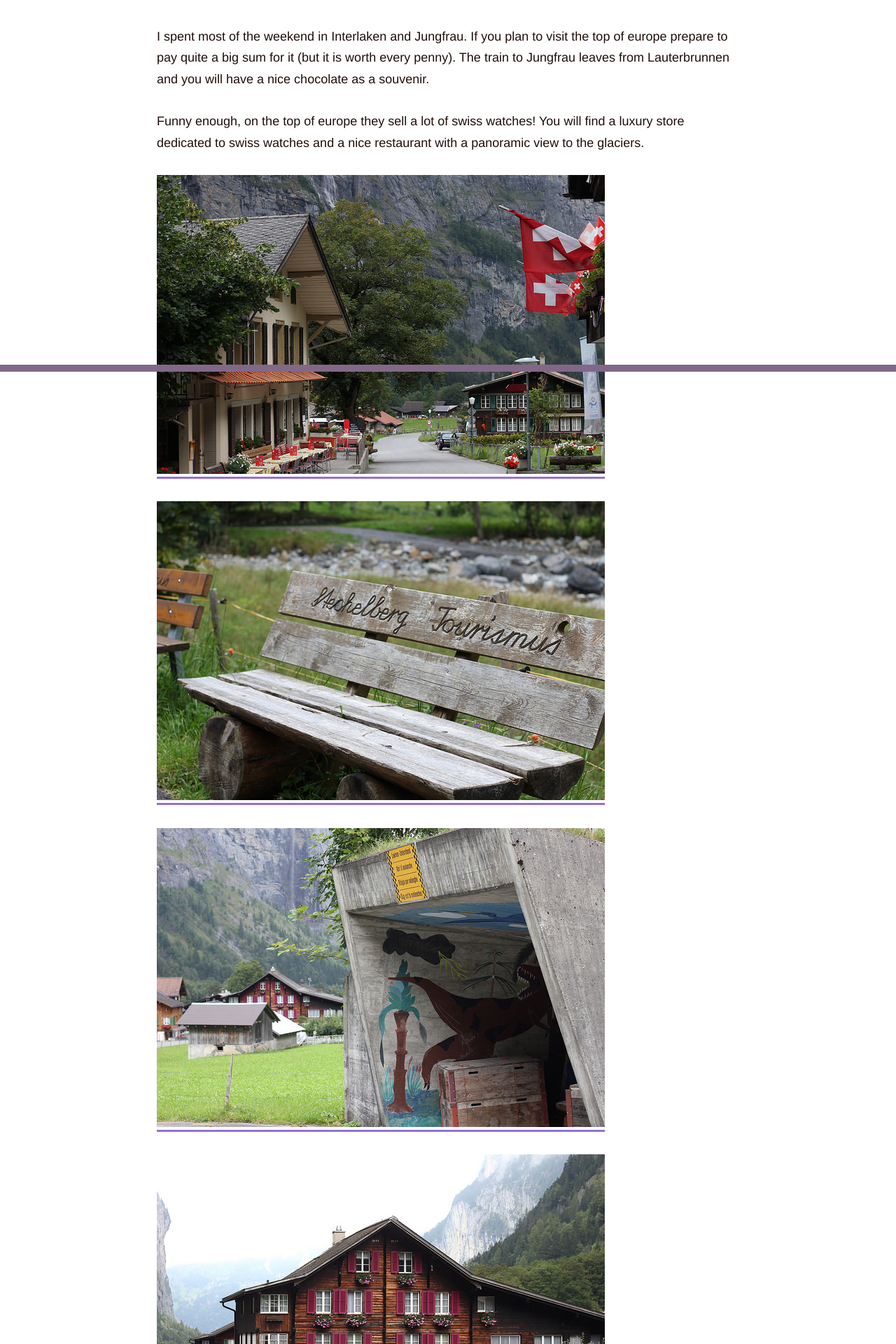
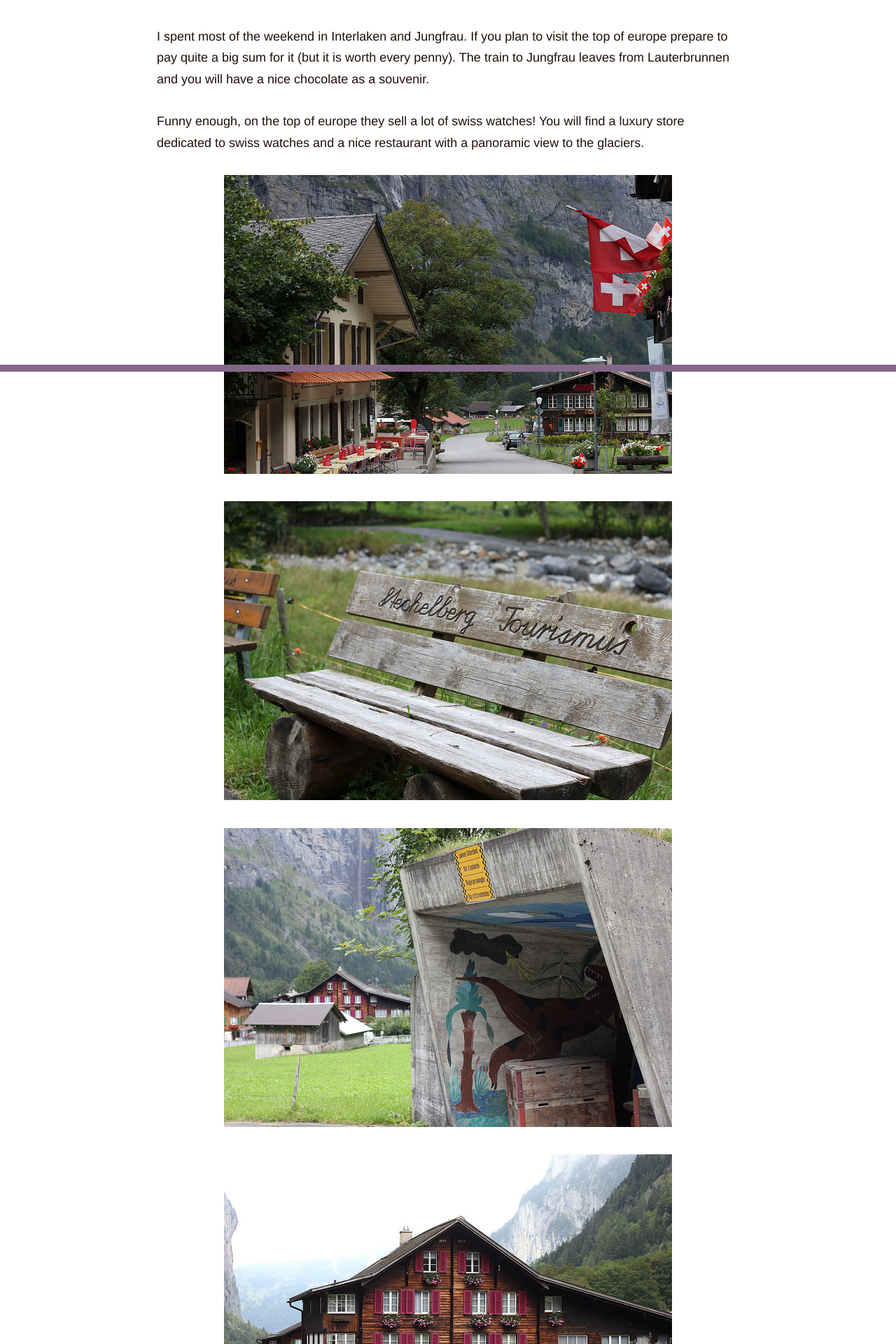
Before and after one commit to ohhelloana/ohhelloana, a Jekyll site: the page built from _posts/2015-06-08-switzerland-2014.html, in a window 1280 px wide. Shown: the part 369-2289 px from the top of the page at 70% size. Built offline with Jekyll 4.4.1, drawn with Linux system fonts in a browser that asks for light colours.

Commit message:
Clear up two more posts;

```diff
--- a/_posts/2015-06-08-switzerland-2014.html
+++ b/_posts/2015-06-08-switzerland-2014.html
@@ -12,24 +12,22 @@ tags:
 - Jungfrau
 - Lauterbrunnen
 - Switzerland
-meta:
-  _edit_last: '1'
 ---
 <p>In August 2014 I visited, for the first time, Switzerland to visit a friend. I had never considered this country has a holiday destination and it wasn't on my plans either. I guess destiny and last minute plans allowed me to discover a beautiful country that wasn't even on my top choices.</p>
 <p>We rode on a motorcycle from Zurich so I didn't have the change to take photos of the landscape along the way which, by the way, are breathtaking. Never I had seen such green grass and breathed such fresh air.</p>
 <p>I spent most of the weekend in Interlaken and Jungfrau. If you plan to visit the top of europe prepare to pay quite a big sum for it (but it is worth every penny). The train to Jungfrau leaves from Lauterbrunnen and you will have a nice chocolate as a souvenir.</p>
 <p>Funny enough, on the top of europe they sell a lot of swiss watches! You will find a luxury store dedicated to swiss watches and a nice restaurant with a panoramic view to the glaciers.</p>
-<p><a title="IMG_2701 by Ana Rodrigues, on Flickr" href="https://www.flickr.com/photos/anarodrigues_/15336034185"><img src="{{ site.baseurl }}/assets/15336034185_74508df15b_z.jpg" alt="IMG_2701" width="640" height="427" /></a></p>
-<p><a title="IMG_2703 by Ana Rodrigues, on Flickr" href="https://www.flickr.com/photos/anarodrigues_/15336074665"><img src="{{ site.baseurl }}/assets/15336074665_e8cb72135a_z.jpg" alt="IMG_2703" width="640" height="427" /></a></p>
-<p><a title="IMG_2717 by Ana Rodrigues, on Flickr" href="https://www.flickr.com/photos/anarodrigues_/15149456048"><img src="{{ site.baseurl }}/assets/15149456048_3cfd785ffd_z.jpg" alt="IMG_2717" width="640" height="427" /></a></p>
-<p><a title="IMG_2720 by Ana Rodrigues, on Flickr" href="https://www.flickr.com/photos/anarodrigues_/15149300439"><img src="{{ site.baseurl }}/assets/15149300439_b0c21ebd92_z.jpg" alt="IMG_2720" width="640" height="427" /></a></p>
-<p><a title="IMG_2721 by Ana Rodrigues, on Flickr" href="https://www.flickr.com/photos/anarodrigues_/15313034116"><img src="{{ site.baseurl }}/assets/15313034116_c3830b89f5_z.jpg" alt="IMG_2721" width="640" height="427" /></a></p>
-<p><a title="IMG_2725 by Ana Rodrigues, on Flickr" href="https://www.flickr.com/photos/anarodrigues_/15332872611"><img src="{{ site.baseurl }}/assets/15332872611_2bab1aa47e_z.jpg" alt="IMG_2725" width="640" height="427" /></a></p>
-<p><a title="IMG_2730 by Ana Rodrigues, on Flickr" href="https://www.flickr.com/photos/anarodrigues_/15149329460"><img src="{{ site.baseurl }}/assets/15149329460_4ca8997b1b_z.jpg" alt="IMG_2730" width="640" height="427" /></a></p>
-<p><a title="IMG_2759 by Ana Rodrigues, on Flickr" href="https://www.flickr.com/photos/anarodrigues_/15313031826"><img src="{{ site.baseurl }}/assets/15313031826_d53a0af5aa_z.jpg" alt="IMG_2759" width="640" height="427" /></a></p>
-<p><a title="IMG_2758 by Ana Rodrigues, on Flickr" href="https://www.flickr.com/photos/anarodrigues_/15149332240"><img src="{{ site.baseurl }}/assets/15149332240_bdc644d411_z.jpg" alt="IMG_2758" width="640" height="427" /></a></p>
-<p><a title="IMG_2768 by Ana Rodrigues, on Flickr" href="https://www.flickr.com/photos/anarodrigues_/15149334840"><img src="{{ site.baseurl }}/assets/15149334840_04e8d8fb04_z.jpg" alt="IMG_2768" width="640" height="427" /></a></p>
-<p><a title="IMG_2838 by Ana Rodrigues, on Flickr" href="https://www.flickr.com/photos/anarodrigues_/15149348240"><img src="{{ site.baseurl }}/assets/15149348240_d75b12c889_z.jpg" alt="IMG_2838" width="640" height="427" /></a></p>
-<p><a title="IMG_2836 by Ana Rodrigues, on Flickr" href="https://www.flickr.com/photos/anarodrigues_/15313018956"><img src="{{ site.baseurl }}/assets/15313018956_be954e6258_z.jpg" alt="IMG_2836" width="640" height="427" /></a></p>
-<p><a title="IMG_2842 by Ana Rodrigues, on Flickr" href="https://www.flickr.com/photos/anarodrigues_/15332890571"><img src="{{ site.baseurl }}/assets/15332890571_156ce0351c_z.jpg" alt="IMG_2842" width="640" height="427" /></a></p>
-<p><a title="IMG_2846 by Ana Rodrigues, on Flickr" href="https://www.flickr.com/photos/anarodrigues_/15149473128"><img src="{{ site.baseurl }}/assets/15149473128_68718a2cb4_z.jpg" alt="IMG_2846" width="640" height="427" /></a></p>
+<p class="p-img"><img class="post-image" src="{{ site.baseurl }}/assets/15336034185_74508df15b_z.jpg" alt="IMG_2701" width="640" height="427" /></a></p>
+<p class="p-img"><img class="post-image" src="{{ site.baseurl }}/assets/15336074665_e8cb72135a_z.jpg" alt="IMG_2703" width="640" height="427" /></a></p>
+<p class="p-img"><img class="post-image" src="{{ site.baseurl }}/assets/15149456048_3cfd785ffd_z.jpg" alt="IMG_2717" width="640" height="427" /></a></p>
+<p class="p-img"><img class="post-image" src="{{ site.baseurl }}/assets/15149300439_b0c21ebd92_z.jpg" alt="IMG_2720" width="640" height="427" /></a></p>
+<p class="p-img"><img class="post-image" src="{{ site.baseurl }}/assets/15313034116_c3830b89f5_z.jpg" alt="IMG_2721" width="640" height="427" /></a></p>
+<p class="p-img"><img class="post-image" src="{{ site.baseurl }}/assets/15332872611_2bab1aa47e_z.jpg" alt="IMG_2725" width="640" height="427" /></a></p>
+<p class="p-img"><img class="post-image" src="{{ site.baseurl }}/assets/15149329460_4ca8997b1b_z.jpg" alt="IMG_2730" width="640" height="427" /></a></p>
+<p class="p-img"><img class="post-image" src="{{ site.baseurl }}/assets/15313031826_d53a0af5aa_z.jpg" alt="IMG_2759" width="640" height="427" /></a></p>
+<p class="p-img"><img class="post-image" src="{{ site.baseurl }}/assets/15149332240_bdc644d411_z.jpg" alt="IMG_2758" width="640" height="427" /></a></p>
+<p class="p-img"><img class="post-image" src="{{ site.baseurl }}/assets/15149334840_04e8d8fb04_z.jpg" alt="IMG_2768" width="640" height="427" /></a></p>
+<p class="p-img"><img class="post-image" src="{{ site.baseurl }}/assets/15149348240_d75b12c889_z.jpg" alt="IMG_2838" width="640" height="427" /></a></p>
+<p class="p-img"><img class="post-image" src="{{ site.baseurl }}/assets/15313018956_be954e6258_z.jpg" alt="IMG_2836" width="640" height="427" /></a></p>
+<p class="p-img"><img class="post-image" src="{{ site.baseurl }}/assets/15332890571_156ce0351c_z.jpg" alt="IMG_2842" width="640" height="427" /></a></p>
+<p class="p-img"><img class="post-image" src="{{ site.baseurl }}/assets/15149473128_68718a2cb4_z.jpg" alt="IMG_2846" width="640" height="427" /></a></p>
```
Also changed, not shown: _posts/2015-05-25-um-fim-de-semana-em-brighton.html (+13 -13 lines).
